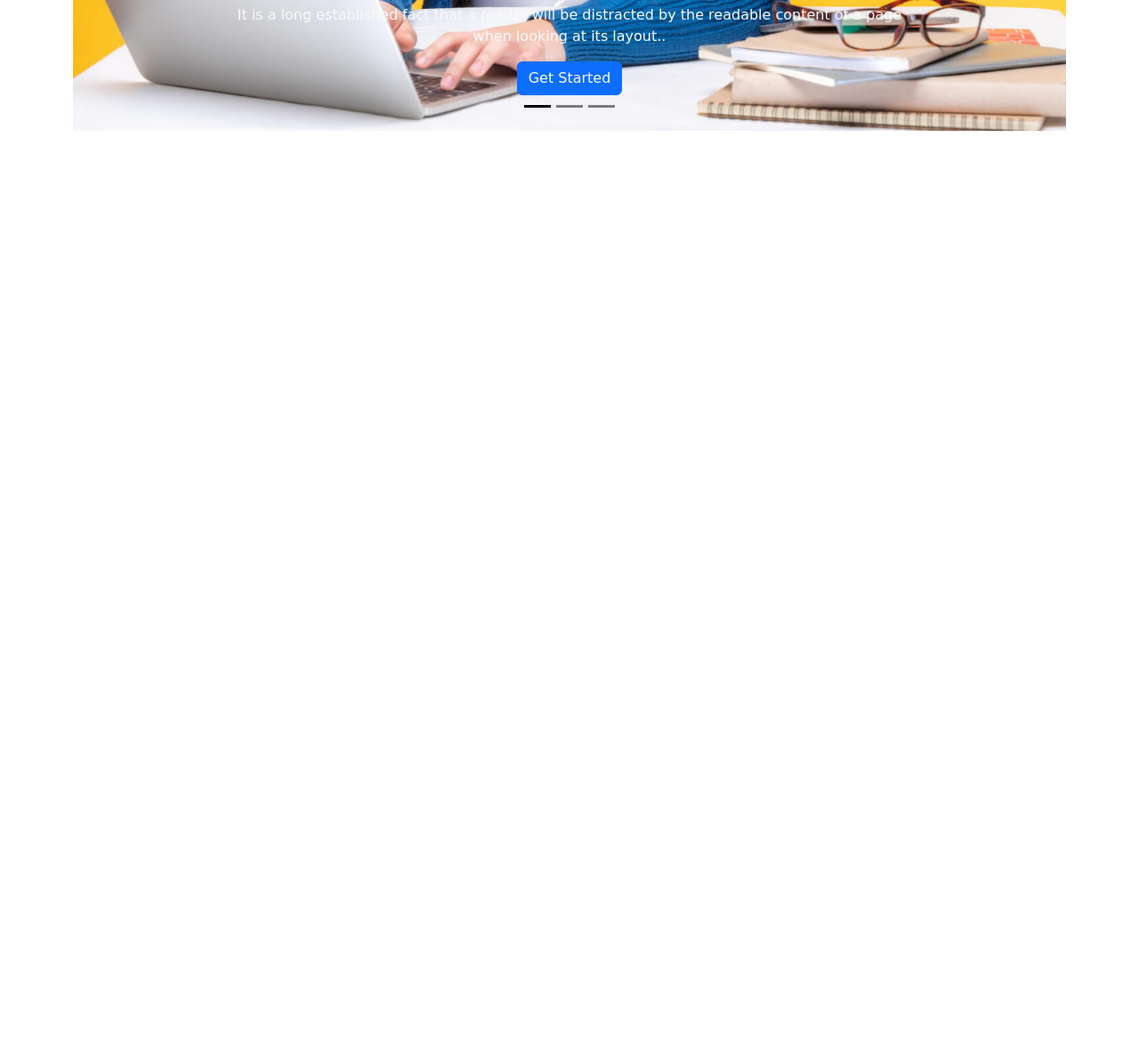
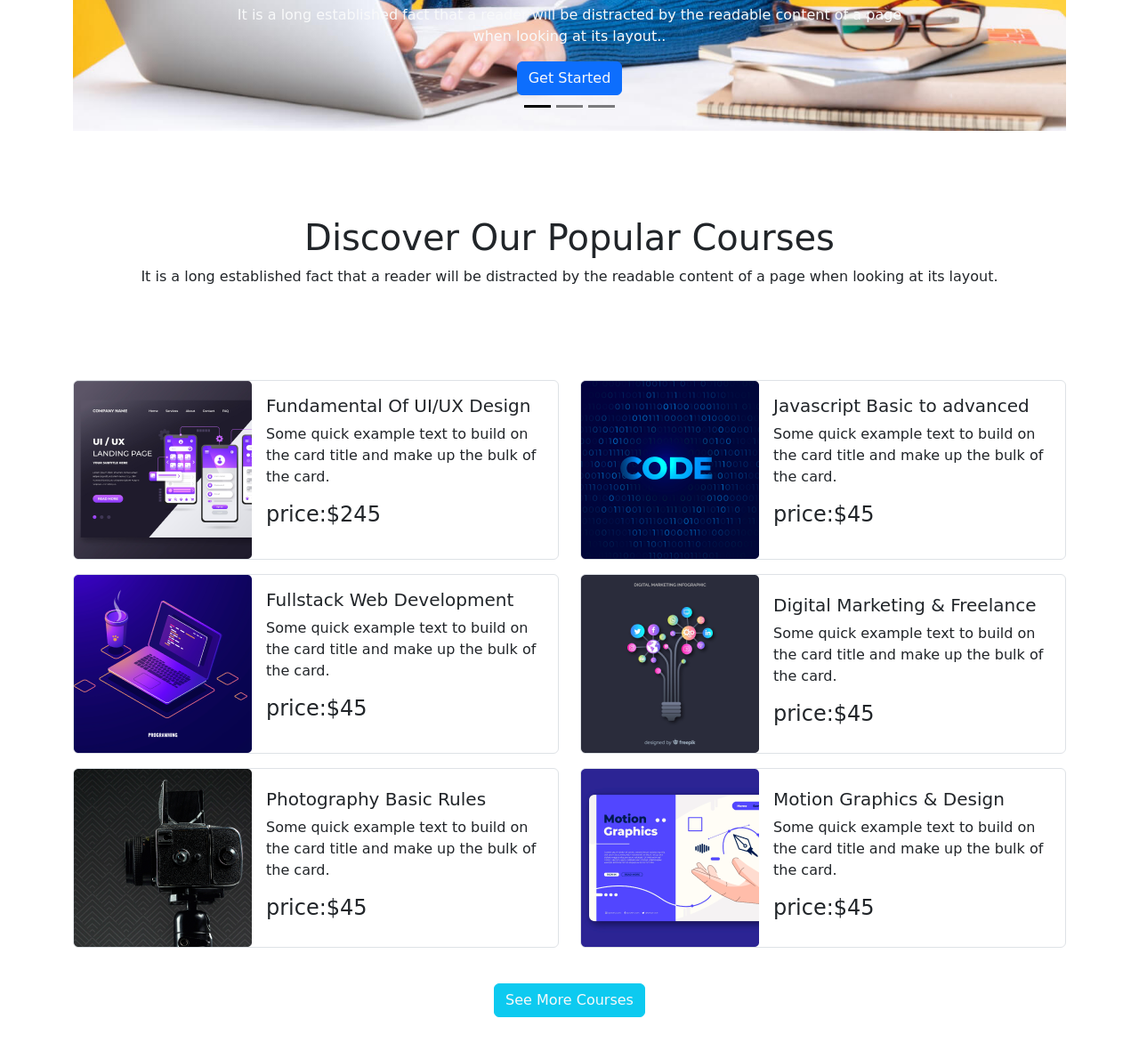
Before and after one commit to kauser787/EdTech-Website, a plain HTML site: page index.html in a window 1280 px wide. Shown: the part 683-1864 px from the top of the page at 89% size. Before the commit the page ends 830 px from the top, so only its background shows below. Drawn offline with nearby package versions, Linux system fonts and the light colour scheme.

Commit message:
course section

```diff
--- a/index.html
+++ b/index.html
@@ -24,7 +24,7 @@
                         <a class="nav-link active" aria-current="page" href="#">Home</a>
                       </li>
                       <li class="nav-item">
-                        <a class="nav-link" href="#">Features</a>
+                        <a class="nav-link" href="#">Courses</a>
                       </li>
                       <li class="nav-item">
                         <a class="nav-link" href="#">Pricing</a>
@@ -89,6 +89,92 @@
         </div>
         <!-- carousel compled -->
     </header>
+    <main>
+        <section class="course-section my-5">
+            <div class="container">
+                <div class=" text-center py-5">
+                    <h1>Discover Our Popular Courses</h1>
+                <p>It is a long established fact that a reader will be distracted by the readable
+                content of a page when looking at its layout.</p>
+                </div>
+                <div class="row py-4">
+                    <div class="col-12 col-lg-6">
+                        <div class="d-flex align-items-center justify-content-center border rounded-2 my-3">
+                           <div class="d-block d-sm-block d-md-flex d-lg-flex">
+                            <img src="/images/course/course-1.png" class=" d-sm-block" alt="">
+                            <div class="title p-3">
+                                <h3 class="fs-5">Fundamental Of UI/UX Design</h3>
+                                <p>Some quick example text to build on the card title
+                                    and make up the bulk of the card.</p>
+                                <h4>price:$245</h4>
+                            </div>
+                           </div>
+                        </div>
+                        <div class="d-flex align-items-center justify-content-center border rounded-2 my-3">
+                            <div class="d-block d-sm-block d-md-flex d-lg-flex">
+                              <img src="/images/course/course-3.png" class="img-fluid" alt="">
+                            <div class="title m-3">
+                                <h3 class="fs-5">Fullstack Web Development</h3>
+                                <p>Some quick example text to build on the card title
+                                    and make up the bulk of the card.</p>
+                                <h4>price:$45</h4>
+                            </div>
+                            </div>
+                        </div>
+
+                        <div class="d-flex align-items-center justify-content-center border rounded-2 my-3 d-none d-sm-none d-md-none d-lg-flex">
+                            <img src="/images/course/course-5.png" class="img-fluid" alt="">
+                            <div class="title m-3">
+                                <h3 class="fs-5">Photography Basic Rules</h3>
+                                <p>Some quick example text to build on the card title
+                                    and make up the bulk of the card.</p>
+                                <h4>price:$45</h4>
+                            </div>
+                        </div>
+
+                    </div>
+                    <div class="col-12 col-lg-6">
+                        <div class="d-flex align-items-center justify-content-center border rounded-2 my-3">
+                           <div class="d-block d-sm-block d-md-flex d-lg-flex">
+                            <img src="/images/course/course-2.png" class="img-fluid" alt="">
+                            <div class="title m-3">
+                                <h3 class="fs-5">Javascript Basic to advanced</h3>
+                                <p>Some quick example text to build on the card title
+                                    and make up the bulk of the card.</p>
+                                <h4>price:$45</h4>
+                            </div>
+                           </div>
+                        </div>
+
+                        <div class="d-flex align-items-center justify-content-center border rounded-2 my-3 d-none d-sm-none d-md-none d-lg-flex ">
+                            <img src="/images/course/course-4.png" class="img-fluid" alt="">
+                            <div class="title m-3">
+                                <h3 class="fs-5">Digital Marketing & Freelance</h3>
+                                <p>Some quick example text to build on the card title
+                                    and make up the bulk of the card.</p>
+                                <h4>price:$45</h4>
+                            </div>
+                        </div>
+                        <div class="d-flex align-items-center justify-content-center border rounded-2 my-3 d-none d-sm-none d-md-none d-lg-flex">
+                              <img src="/images/course/course-6.png" class="img-fluid" alt="">
+                            <div class="title m-3">
+                                <h3 class="fs-5">Motion Graphics & Design</h3>
+                                <p>Some quick example text to build on the card title
+                                    and make up the bulk of the card.</p>
+                                <h4>price:$45</h4>
+                            </div>
+                        </div>
+                    </div>
+                </div>
+                <div class="text-center  d-none d-sm-none d-md-none d-lg-block">
+                  <button type=" button" class="btn btn-info text-light text-center">See More Courses</button>
+                </div>
+                <div class="text-center  d-block d-sm-block d-md-block d-lg-none">
+                  <button type=" button" class="btn btn-info text-light text-center">View All</button>
+                </div>
+            </div>
+        </section>
+    </main>
 
     <script src="https://cdn.jsdelivr.net/npm/bootstrap@5.2.0/dist/js/bootstrap.bundle.min.js"></script>
 </body>
```
